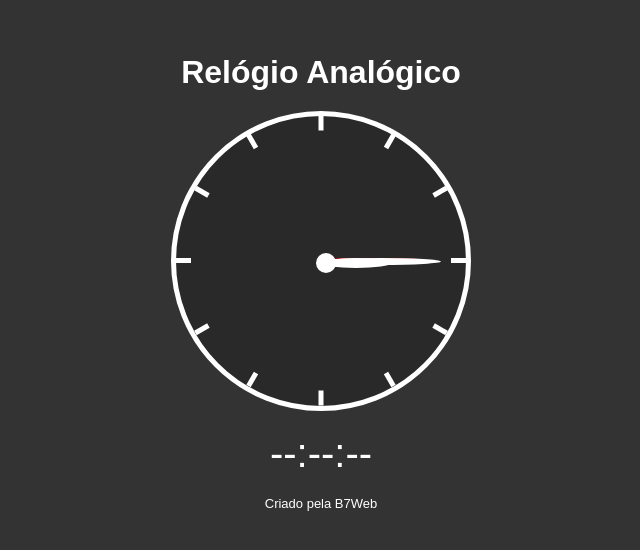
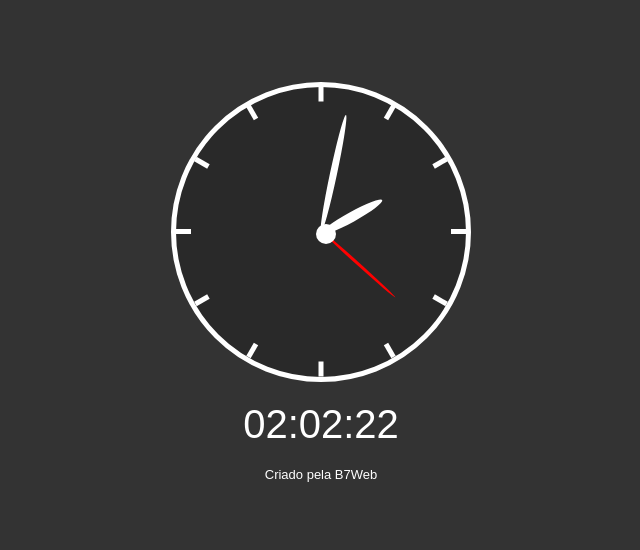
Before and after one commit to wilsonraj-dev/RelogioJS, a plain HTML site: page index.html in a window 1280 px wide. Shown: the part 118-668 px from the top of the page, without its empty margins (319-959 px from the left). Drawn offline with Linux system fonts and the light colour scheme.

Commit message:
Finalização do projeto
Finalizado o projeto montando o JavaScript com as funções de data e hora para o relógio

```diff
--- a/index.html
+++ b/index.html
@@ -4,12 +4,11 @@
     <meta charset="UTF-8">
     <meta http-equiv="X-UA-Compatible" content="IE=edge">
     <meta name="viewport" content="width=device-width, initial-scale=1.0">
-    <title>Relógio Analógico</title>
+    <title>Relógio</title>
+    <link rel="shortcut icon" href="img/favicon-relogio.png">
     <link rel="stylesheet" href="style.css" />
 </head>
 <body>
-    <h1>Relógio Analógico</h1>
-
     <div class="relogio">
         <div class="riscos">
             <div class="risco" style="transform: rotate(0deg)"><div class="ponto"></div></div>
--- a/script.js
+++ b/script.js
@@ -0,0 +1,28 @@
+let digitalElement = document.querySelector('.digital');
+let sElement = document.querySelector('.p_s');
+let mElement = document.querySelector('.p_m');
+let hElement = document.querySelector('.p_h');
+
+function updateClock() {
+    let now = new Date();
+    let hour = now.getHours();
+    let minute = now.getMinutes();
+    let second = now.getSeconds();
+
+    digitalElement.innerHTML = `${fixZero(hour)}:${fixZero(minute)}:${fixZero(second)}`;
+
+    let sDeg = ((360 / 60) * second) - 90;
+    let mDeg = ((360 / 60) * minute) - 90;
+    let hDeg = ((360 / 12) * hour) + ((30/60) * minute) - 90;
+
+    sElement.style.transform = `rotate(${sDeg}deg)`;
+    mElement.style.transform = `rotate(${mDeg}deg)`;
+    hElement.style.transform = `rotate(${hDeg}deg)`;
+}
+
+function fixZero(time) {
+    return time < 10 ? `0${time}` : time;
+}
+
+setInterval(updateClock, 1000);
+updateClock();
```
Also changed, not shown: img/favicon-relogio.png (added), img/relogio.png (added), style.css (line endings or trailing spaces), 1 other file.
